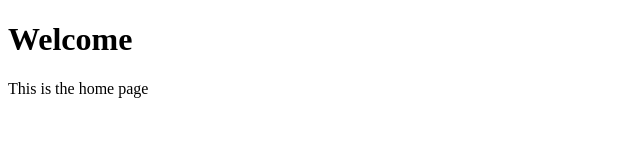
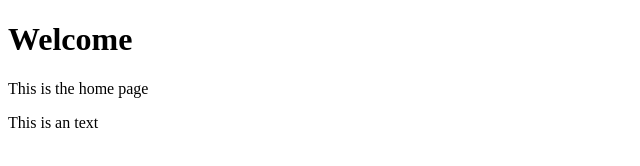
Before and after one commit to AnishaKB1/test, a plain HTML site: page home.html in a window 1280 px wide. Shown: the full height of the page, 0-640 px from the left. Drawn offline with Linux system fonts and the light colour scheme.

Commit message:
Updation in home

```diff
--- a/home.html
+++ b/home.html
@@ -8,5 +8,6 @@
 <body>
     <h1>Welcome</h1>
     <p>This is the home page</p>
+    <p>This is an text </p>
 </body>
 </html>
```
